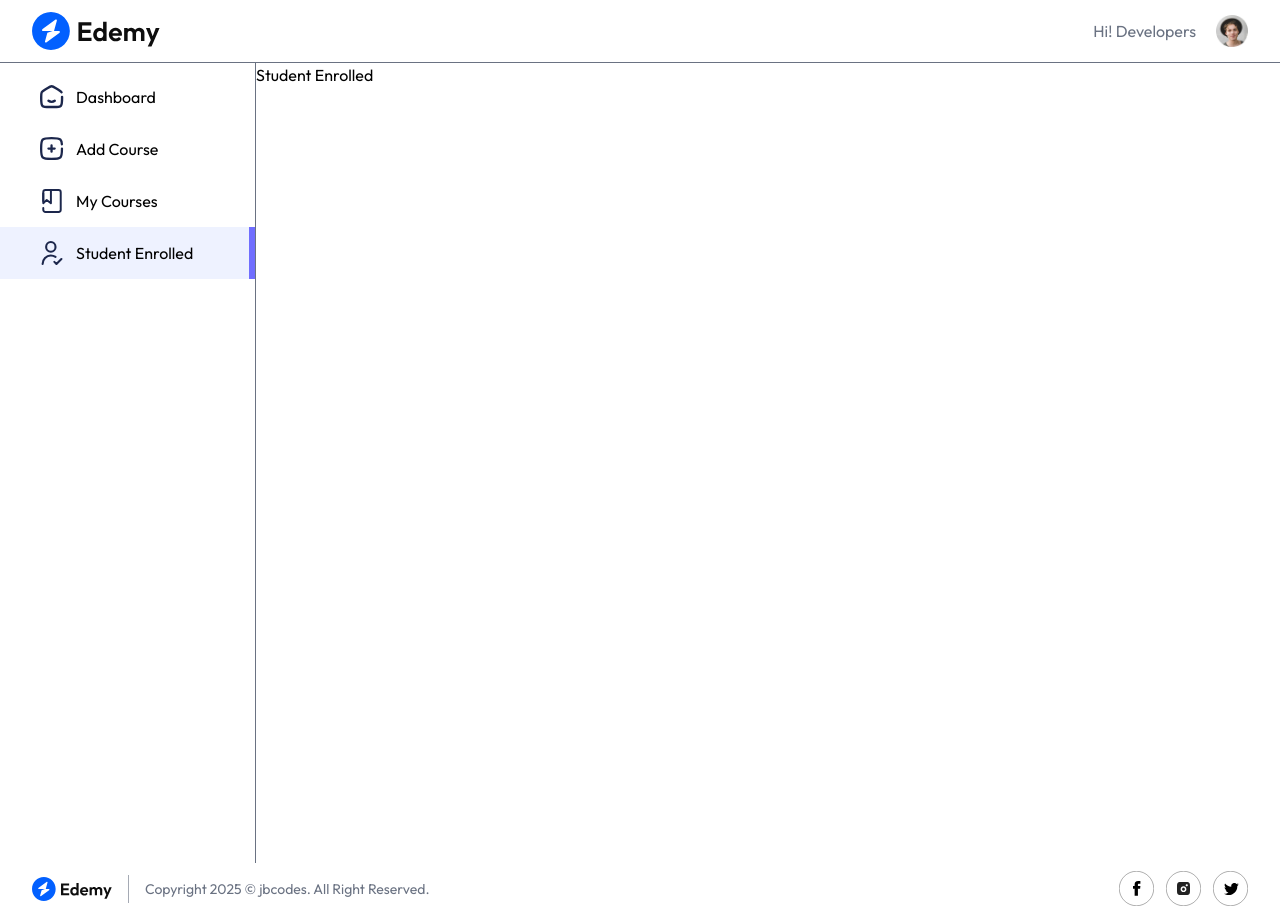
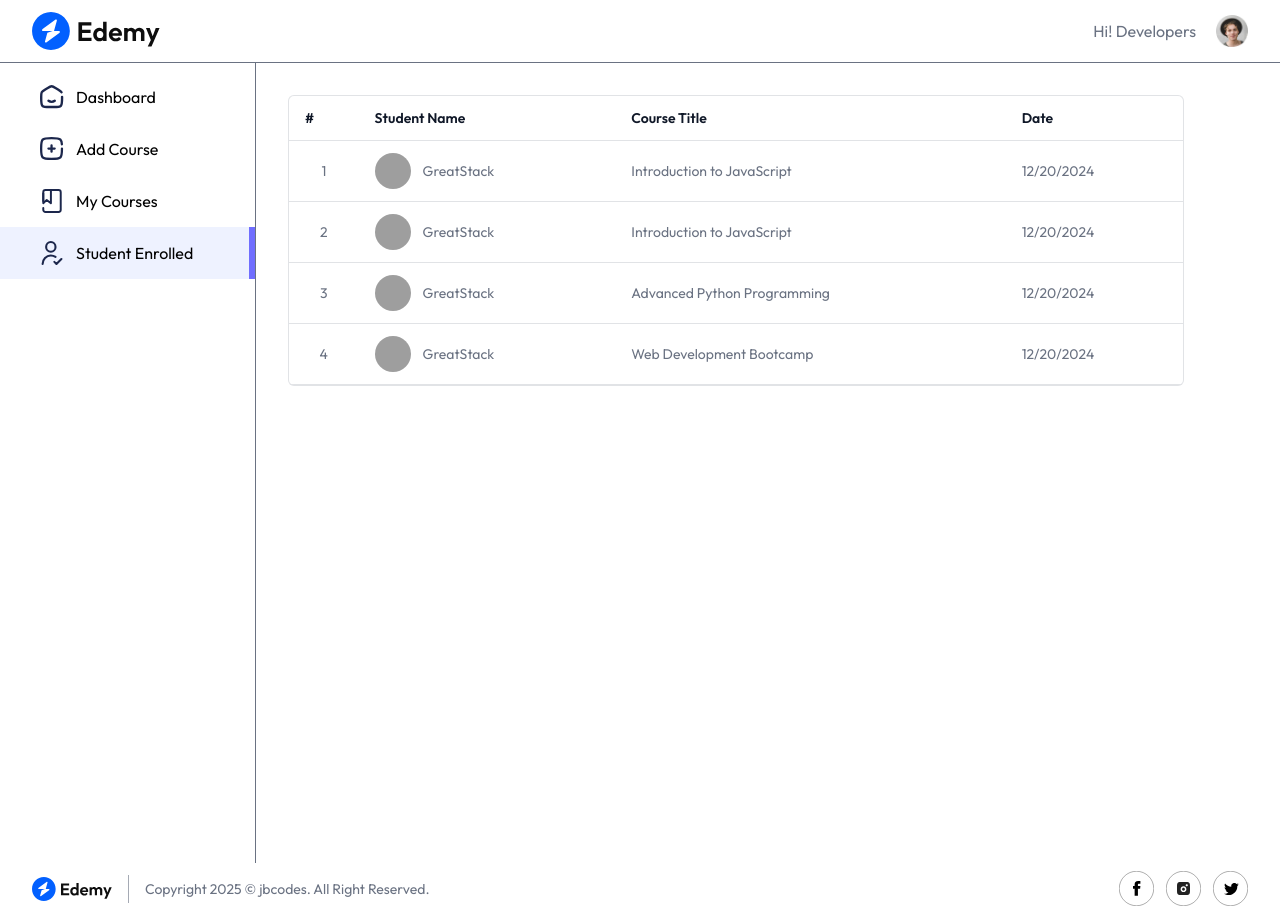
Before and after one commit to JUDHI3134/lms, a React (Vite) app in the folder client/: page /educator/student-enrolled in a window 1280 px wide. Built offline with nearby package versions, Linux system fonts and the light colour scheme; no server answers; grey boxes are pictures that could not be loaded.

Commit message:
create student enrolled page ui

```diff
--- a/client/src/pages/educator/StudentEnrolled.jsx
+++ b/client/src/pages/educator/StudentEnrolled.jsx
@@ -1,11 +1,49 @@
-import React from 'react'
+import React, { useEffect, useState } from 'react'
+import { dummyStudentEnrolled } from '../../assets/assets'
+import Loading from '../../components/student/Loading'
 
 const StudentEnrolled = () => {
-  return (
-    <div>
-      <h1>Student Enrolled</h1>
+
+  const [enrolledStudents, setEnrolledStudents] = useState(null)
+
+  const fetchEnrollesStudents = async () => {
+    setEnrolledStudents(dummyStudentEnrolled)
+  }
+
+  useEffect(() => {
+    fetchEnrollesStudents()
+  },[])
+
+  return enrolledStudents ?  (
+    <div className='min-h-screen flex flex-col items-start justify-between md:p-8 md:pb-0 p-4 pt-8 pb-0'>
+      <div className='flex flex-col items-center max-w-4xl w-full overflow-hidden rounded-md bg-white border border-gray-500/20'>
+        {/* <h2>Enrolled Students</h2> */}
+        <table className='table-fixed md:table-auto w-full overflow-hidden pb-4'>
+          <thead className='text-gray-900 border-b text-sm text-left border-gray-500/20'>
+            <tr>
+              <th className='px-4 py-3 font-semibold'>#</th>
+              <th className='px-4 py-3 font-semibold'>Student Name</th>
+              <th className='px-4 py-3 font-semibold'>Course Title</th>
+              <th className='px-4 py-3 font-semibold'>Date</th>
+            </tr>
+          </thead>
+          <tbody className='text-sm text-gray-500'>
+            {enrolledStudents.map((item, index) => (
+              <tr key={index} className='border-b border-gray-500/20'>
+                <td className='px-4 py-3 text-center hidden sm:table-cell'>{index+1}</td>
+                <td className='px-2 md:px-4 py-3 flex items-center space-x-3'>
+                  <img src={item.student.imageUrl} alt="" className='w-9 h-9 rounded-full' />
+                  <span className='truncate'>{item.student.name}</span>
+                </td>
+                <td className='px-4 py-3 truncate'>{item.courseTitle }</td>
+                <td className='px-4 py-3 hidden sm:table-cell'>{new Date(item.purchaseDate).toLocaleDateString() }</td>
+              </tr>
+            ))}
+          </tbody>
+        </table>
+      </div>
     </div>
-  )
+  ): <Loading />
 }
 
 export default StudentEnrolled
```
